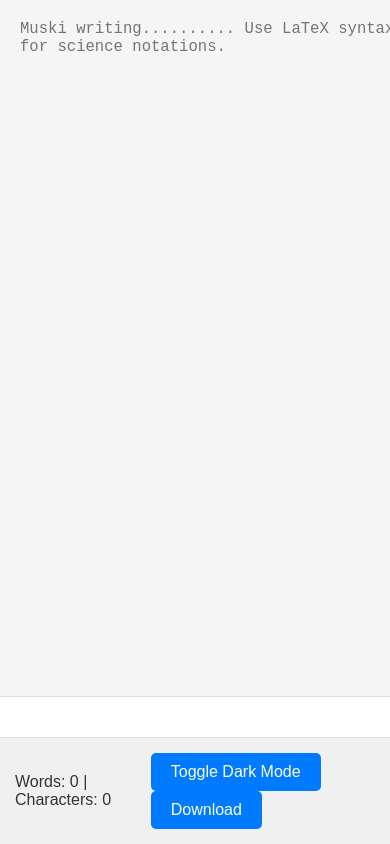
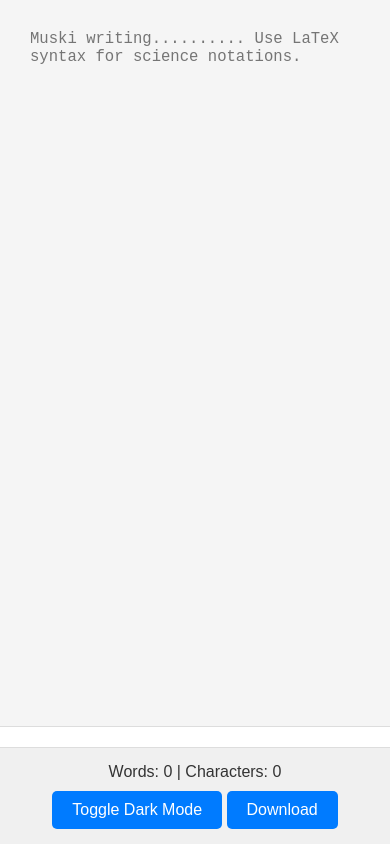
Before and after one commit to viren-rathore18/minimalist-editor, a plain HTML site: page index.html in a window 390 px wide. Shown: the top 844 px of the page. Drawn offline with nearby package versions, Linux system fonts and the light colour scheme.

Commit message:
Update styles.css

```diff
--- a/styles.css
+++ b/styles.css
@@ -83,3 +83,13 @@ body {
     background-color: #1e1e1e;
     color: #f5f5f5;
   }
+  @media (max-width: 768px) {
+  .editor-container, .preview-container {
+    padding: 10px;
+  }
+
+  .footer {
+    flex-direction: column;
+    gap: 10px;
+  }
+}
```
